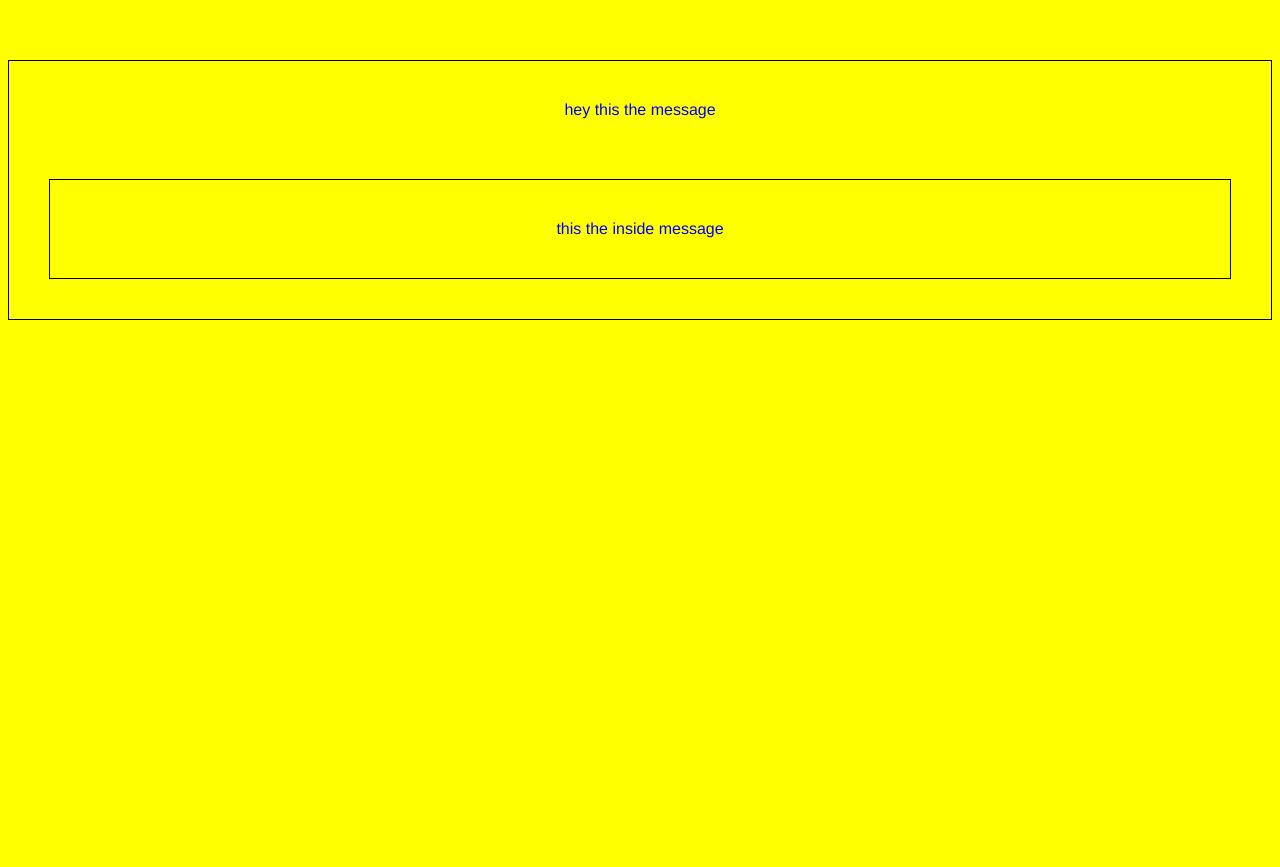
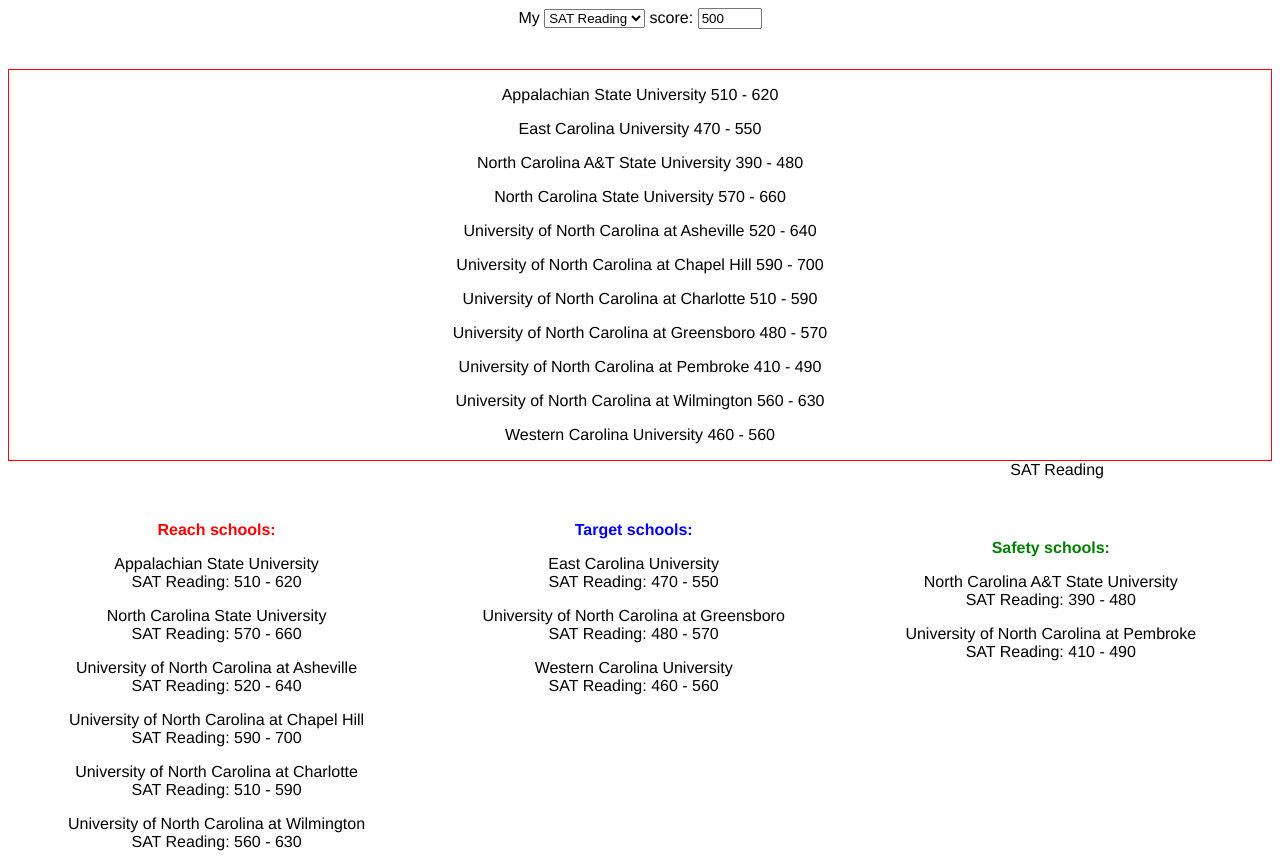
Before and after one commit to litaylor/college-app, a Vue app: page / in a window 1280 px wide. Before the commit the page ends 800 px from the top, so only its background shows below. Built offline with nearby package versions, Linux system fonts and the light colour scheme.

Commit message:
Added second component, which will eventually be used to sort and graph.

```diff
--- a/index.html
+++ b/index.html
@@ -3,7 +3,7 @@
   <head>
     <meta charset="utf-8">
     <title>college-app</title>
-    <link rel="stylesheet" type="text/css" href="./src/style.css">
+    <link rel="stylesheet" type="text/css" href="./static/style.css">
   </head>
   <body>
     <div id="app"></div>
--- a/src/App.vue
+++ b/src/App.vue
@@ -1,8 +1,31 @@
 <template>
   <div id="app">
-    hey {{ message }}
-    <schoolInfo :schoolInfo="schools">
+    My
+    <!-- DROPDOWN TO CHOOSE TEST -->
+    <select v-model="activeField" class="score" name="score1">
+      <option value="satr">SAT Reading</option>
+      <option value="satm">SAT Math</option>
+      <option value="satw">SAT Writing</option>
+      <option value="act">ACT</option>
+    </select> score:
 
+    <!-- INPUT TO ENTER SCORE (only show one) -->
+
+    <input size="3" type="number" step="10" min="200" max="800" v-model.number="satr" v-show="activeField==='satr'" />
+    <input size="3" type="number" step="10" min="200" max="800" v-model.number="satm" v-show="activeField==='satm'" />
+    <input size="3" type="number" step="10" min="200" max="800" v-model.number="satw" v-show="activeField==='satw'" />
+    <input size="3" type="number" step="1" min="1" max="36" v-model.number="act" v-show="activeField==='act'" />
+
+
+    <schoolInfo
+    :schools="schools"
+    :activeField="activeField"
+    :satr="satr"
+    :satm="satm"
+    :satw="satw"
+    :act="act"
+    :fields="fields"
+    >
     </schoolInfo>
   </div>
 </template>
@@ -10,23 +33,36 @@
 <script>
 import axios from 'axios'
 import schoolInfo from './components/schoolInfo'
+
 export default {
   name: 'app',
+
   components: {
     schoolInfo
   },
+
   data () {
     return {
       message: 'this the message',
-      schools: []
+      schools: [],
+      activeField: 'satr',
+      satr: 500,
+      satm: 500,
+      satw: 500,
+      act: 20,
+      fields: 'single'
     }
   },
+
   mounted () {
+    this.message = 'the new message'
+
     axios.get('/static/college-data.json')
     .then((response) => {
-      // console.log(response.data)
       this.schools = response.data
-    })
+    }
+
+    )
   }
 }
 </script>
@@ -37,7 +73,5 @@ export default {
   -webkit-font-smoothing: antialiased;
   -moz-osx-font-smoothing: grayscale;
   text-align: center;
-  color: blue;
-  margin-top: 60px;
 }
 </style>
--- /dev/null
+++ b/src/components/Graph.vue
@@ -0,0 +1,56 @@
+<template>
+  <div id="graph">
+    <div v-if="tempArray.length>0" v-for="school in tempArray">
+      <p>
+        {{ school[0] }} {{ school[1] }} - {{ school[2] }}
+      </p>
+    </div>
+  </div>
+</template>
+
+<script>
+  export default {
+    name: 'graph',
+    props: [
+      'schools',
+      'activeField',
+      'satr',
+      'satm',
+      'satw',
+      'act',
+      'fields',
+      'testCode'
+    ],
+    data () {
+      return {
+        graphtest: 'hey'
+      }
+    },
+    mounted () {
+
+    },
+    computed: {
+      tempArray () {
+        var myData = this.schools.schools
+        var i
+        var helperArray = []
+        var testCode = this.testCode
+        for (i in myData) {
+          if (this.activeField !== 'act') {
+            helperArray.push([myData[i].name, myData[i].sat[testCode].min, myData[i].sat[testCode].max])
+          }
+          if (this.activeField === 'act') {
+            helperArray.push([myData[i].name, myData[i].act.min, myData[i].act.max])
+          }
+        }
+        return helperArray
+      }
+    }
+  }
+</script>
+
+<style>
+  #graph {
+    border: thin red solid;
+  }
+</style>
--- a/src/components/schoolInfo.vue
+++ b/src/components/schoolInfo.vue
@@ -1,24 +1,205 @@
 <template>
   <div id="app">
-    {{ message }} <br />
-    <!-- {{ schoolName }} -->
+    <div style="margin-top: 40px" v-if="schoolList">
+
+      <graph
+      :schools="schools"
+      :activeField="activeField"
+      :satr="satr"
+      :satm="satm"
+      :satw="satw"
+      :act="act"
+      :fields="fields"
+      :testCode="testCode">
+        it's the graph
+      </graph>
+
+      <!-- School Lists -->
+      <div v-if="fields==='single'">
+        <div v-if="activeField==='satr'">
+          SAT Reading
+          <div class="schoolCategory">
+            <p style = "color:red" class="header">
+              Reach schools: <br />
+            </p>
+            <div
+              v-for="school in schoolList" v-if="school.sat[testCode].min > satr">
+              <p>
+                {{ school.name }} <br /> SAT Reading: {{ school.sat[testCode].min }} - {{ school.sat[testCode].max }}
+              </p>
+            </div>
+          </div>
+          <div class="schoolCategory">
+            <p style = "color:blue" class="header">
+              Target schools: <br />
+            </p>
+            <div
+              v-for="school in schoolList" v-if="(school.sat[testCode].min <= satr) && (school.sat[testCode].max >= satr)">
+              <p>
+                {{ school.name }} <br /> SAT Reading: {{ school.sat[testCode].min }} - {{ school.sat[testCode].max }}
+              </p>
+            </div>
+          </div>
+          <div class="schoolCategory">
+            <p style = "color:green" class="header">
+              Safety schools: <br />
+            </p>
+            <div
+              v-for="school in schoolList" v-if="(school.sat[testCode].max < satr)">
+              <p>
+                {{ school.name }} <br /> SAT Reading: {{ school.sat[testCode].min }} - {{ school.sat[testCode].max }}
+              </p>
+            </div>
+          </div>
+        </div>
+        <div v-if="activeField==='satm'">
+          SAT Math
+          <div class="schoolCategory">
+            <p style = "color:red" class="header">
+              Reach schools: <br />
+            </p>
+            <div
+              v-for="school in schoolList" v-if="school.sat[testCode].min > satm">
+              <p>
+                {{ school.name }} <br /> SAT Math: {{ school.sat[testCode].min }} - {{ school.sat[testCode].max }}
+              </p>
+            </div>
+          </div>
+          <div class="schoolCategory">
+            <p style = "color:blue" class="header">
+              Target schools: <br />
+            </p>
+            <div
+              v-for="school in schoolList" v-if="(school.sat[testCode].min <= satm) && (school.sat[testCode].max >= satm)">
+              <p>
+                {{ school.name }} <br /> SAT Math: {{ school.sat[testCode].min }} - {{ school.sat[testCode].max }}
+              </p>
+            </div>
+          </div>
+          <div class="schoolCategory">
+            <p style = "color:green" class="header">
+              Safety schools: <br />
+            </p>
+            <div
+              v-for="school in schoolList" v-if="(school.sat[testCode].max < satm)">
+              <p>
+                {{ school.name }} <br /> SAT Math: {{ school.sat[testCode].min }} - {{ school.sat[testCode].max }}
+              </p>
+            </div>
+          </div>
+        </div>
+        <div v-if="activeField==='satw'">
+          SAT Writing
+          <div class="schoolCategory">
+            <p style = "color:red" class="header">
+              Reach schools: <br />
+            </p>
+            <div
+              v-for="school in schoolList" v-if="school.sat[testCode].min > satw">
+              <p>
+                {{ school.name }} <br /> SAT Writing: {{ school.sat[testCode].min }} - {{ school.sat[testCode].max }}
+              </p>
+            </div>
+          </div>
+          <div class="schoolCategory">
+            <p style = "color:blue" class="header">
+              Target schools: <br />
+            </p>
+            <div
+              v-for="school in schoolList" v-if="(school.sat[testCode].min <= satw) && (school.sat[testCode].max >= satw)">
+              <p>
+                {{ school.name }} <br /> SAT Writing: {{ school.sat[testCode].min }} - {{ school.sat[testCode].max }}
+              </p>
+            </div>
+          </div>
+          <div class="schoolCategory">
+            <p style = "color:green" class="header">
+              Safety schools: <br />
+            </p>
+            <div
+              v-for="school in schoolList" v-if="(school.sat[testCode].max < satw)">
+              <p>
+                {{ school.name }} <br /> SAT Writing: {{ school.sat[testCode].min }} - {{ school.sat[testCode].max }}
+              </p>
+            </div>
+          </div>
+        </div>
+        <div v-if="activeField==='act'">
+          ACT Composite
+          <div class="schoolCategory">
+            <p style = "color:red" class="header">
+              Reach schools: <br />
+            </p>
+            <div
+              v-for="school in schoolList" v-if="school.act.min > act">
+              <p>
+                {{ school.name }} <br /> ACT: {{ school.act.min }} - {{ school.act.max }}
+              </p>
+            </div>
+          </div>
+          <div class="schoolCategory">
+            <p style = "color:blue" class="header">
+              Target schools: <br />
+            </p>
+            <div
+              v-for="school in schoolList" v-if="(school.act.min <= satw) && (school.act.max >= act)">
+              <p>
+                {{ school.name }} <br /> ACT: {{ school.act.min }} - {{ school.act.max }}
+              </p>
+            </div>
+          </div>
+          <div class="schoolCategory">
+            <p style = "color:green" class="header">
+              Safety schools: <br />
+            </p>
+            <div
+              v-for="school in schoolList" v-if="(school.act.max < act)">
+              <p>
+                {{ school.name }} <br /> ACT: {{ school.act.min }} - {{ school.act.max }}
+              </p>
+            </div>
+          </div>
+        </div>
+      </div>
+    </div>
   </div>
 </template>
 
 <script>
+import graph from '../components/Graph'
+
 export default {
   name: 'app',
+  components: {
+    graph
+  },
   props: [
-    'schools'
+    'schools',
+    'activeField',
+    'satr',
+    'satm',
+    'satw',
+    'act',
+    'fields'
   ],
   data () {
     return {
       message: 'this the inside message'
-      // schoolName: this.schools[0].name
     }
   },
   mounted () {
-    console.log(this.schools)
+  },
+  computed: {
+    schoolList () {
+      if (this.schools.length === 0) return false
+      return this.schools.schools
+    },
+    testCode () {
+      if (this.activeField === 'satr') return 'reading'
+      else if (this.activeField === 'satm') return 'math'
+      else if (this.activeField === 'satw') return 'writing'
+      else return false
+    }
   }
 }
 </script>
@@ -29,9 +210,25 @@ export default {
   -webkit-font-smoothing: antialiased;
   -moz-osx-font-smoothing: grayscale;
   text-align: center;
-  color: blue;
-  margin-top: 60px;
-  padding:40px;
-  border: thin black solid;
+}
+.schoolCategory {
+  display: inline-block;
+}
+@media(min-width:992px) {
+  .schoolCategory {
+    box-sizing: border-box;
+    width:33%;
+    float:left;
+  }
+}
+@media(max-width:991px) {
+  .schoolCategory {
+    width:100%;
+    box-sizing: border-box;
+  }
+}
+.schoolCategory p.header{
+  margin-top:60px;
+  font-weight: bold;
 }
 </style>
--- a/src/style.css
+++ /dev/null
@@ -1,3 +0,0 @@
-body {
-  background-color: #ffff00;
-}
--- a/static/college-data.json
+++ b/static/college-data.json
@@ -1,38 +1,5 @@
-[
 {
-    "name": "University of North Carolina at Chapel Hill",
-    "code": "uncch",
-    "acceptRate": 0.27,
-    "gpa": {
-      "average": 4.66,
-      "breakdown": {
-        "min375": 0.97,
-        "min35": 0.02,
-        "min325": 0,
-        "min3": 0,
-        "min2.5": 0,
-        "min2": 0
-      }
-    },
-    "sat": {
-      "reading": {
-        "min": 590,
-        "max": 700
-      },
-      "math": {
-        "min": 600,
-        "max": 710
-      },
-      "writing": {
-        "min": 580,
-        "max": 690
-      }
-    },
-    "act": {
-      "min": 27,
-      "max": 32
-    }
-  },
+  "schools": [
     {
       "name": "Appalachian State University",
       "code": "asu",
@@ -204,6 +171,40 @@
       }
     },
     {
+      "name": "University of North Carolina at Chapel Hill",
+      "code": "uncch",
+      "acceptRate": 0.27,
+      "gpa": {
+        "average": 4.66,
+        "breakdown": {
+          "min375": 0.97,
+          "min35": 0.02,
+          "min325": 0,
+          "min3": 0,
+          "min2.5": 0,
+          "min2": 0
+        }
+      },
+      "sat": {
+        "reading": {
+          "min": 590,
+          "max": 700
+        },
+        "math": {
+          "min": 600,
+          "max": 710
+        },
+        "writing": {
+          "min": 580,
+          "max": 690
+        }
+      },
+      "act": {
+        "min": 27,
+        "max": 32
+      }
+    },
+    {
       "name": "University of North Carolina at Charlotte",
       "code": "uncc",
       "acceptRate": 0.62,
@@ -372,39 +373,6 @@
         "min": 20,
         "max": 24
       }
-  },
-  {
-    "name": "",
-    "code": "",
-    "acceptRate": ,
-    "gpa": {
-      "average": ,
-      "breakdown": {
-        "min375": ,
-        "min35": ,
-        "min325": ,
-        "min3": ,
-        "min2.5": ,
-        "min2":
-      }
-    },
-    "sat": {
-      "reading": {
-        "min": ,
-        "max":
-      },
-      "math": {
-        "min": ,
-        "max":
-      },
-      "writing": {
-        "min": ,
-        "max":
-      }
-    },
-    "act": {
-      "min": ,
-      "max":
-    }
     }
   ]
+}
--- /dev/null
+++ b/static/style.css
@@ -0,0 +1,4 @@
+body {
+  /*background-color: #ffff00;*/
+  font-family: Arial;
+}
```
Also changed, not shown: static/test-colors.json (added, +31 -0 lines). Lines whose indentation alone changed are shown as unchanged.
